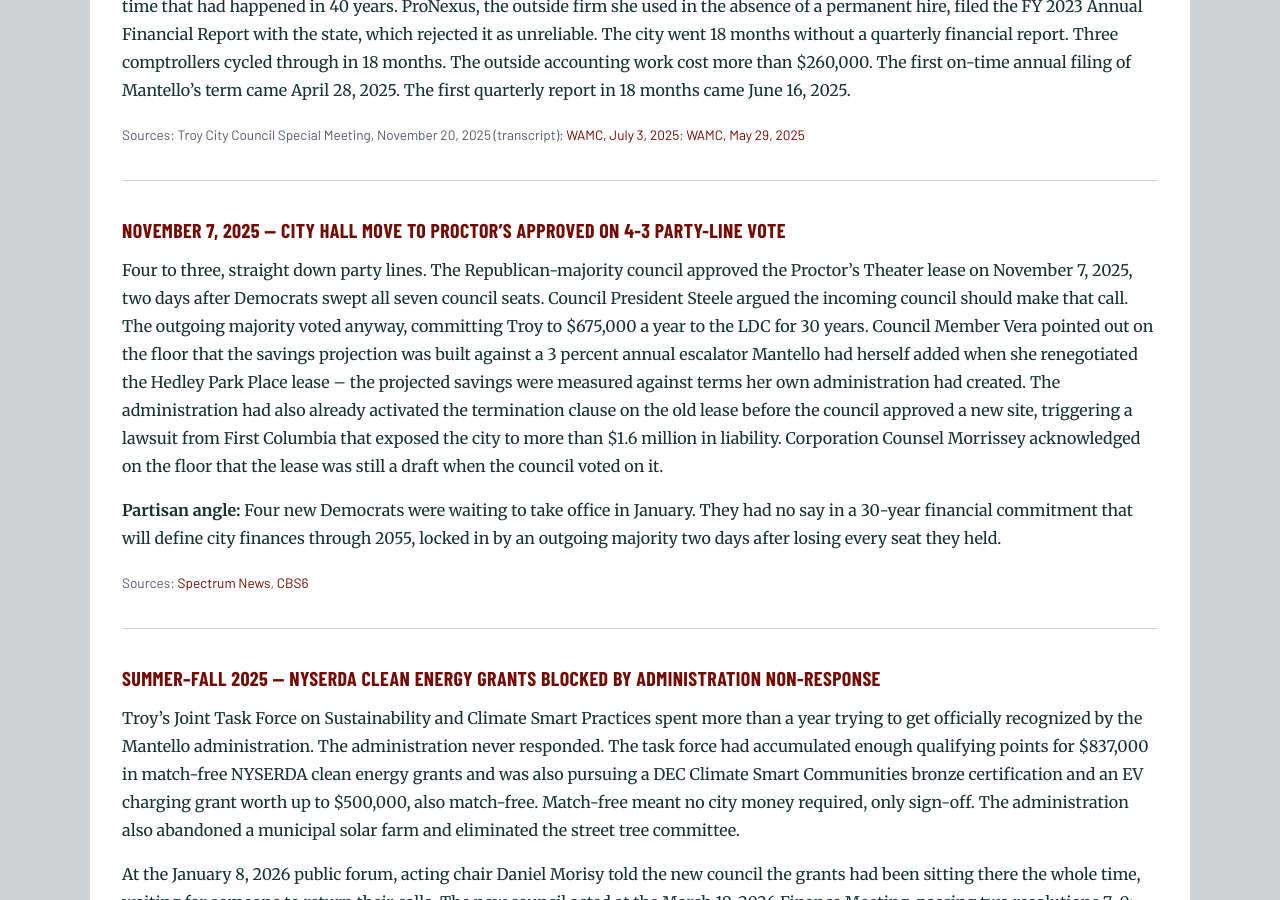
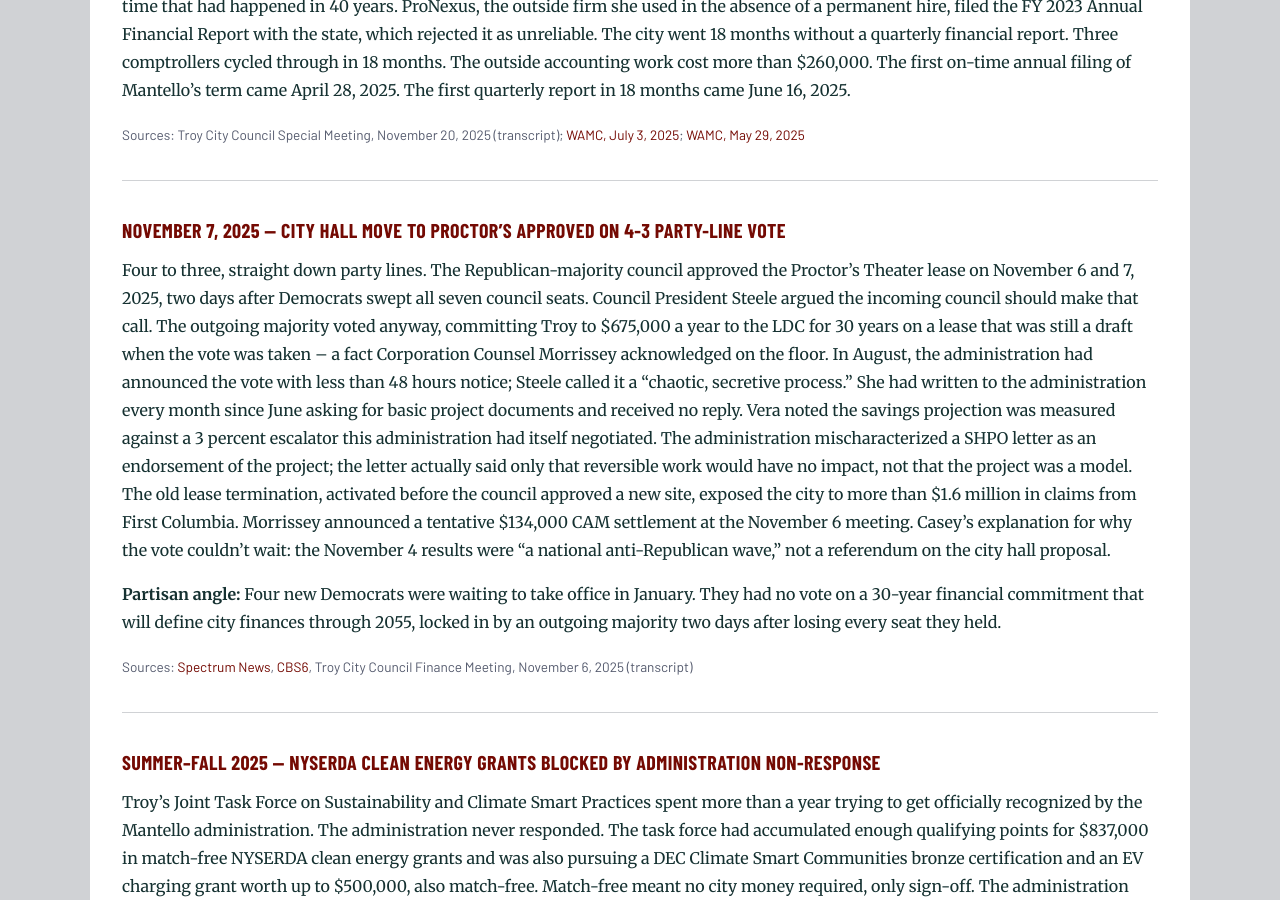
Before and after one commit to MdevitSEC/the-mantello-record, a Jekyll site: the page built from the-record.md, in a window 1280 px wide and 900 px high, scrolled down 5021 px. Built offline with Jekyll 4.4.1, drawn with Linux system fonts in a browser that asks for light colours; some web fonts are replaced.

Commit message:
Update city hall move the-record entry with Steele, Casey, SHPO, settlement details
Co-Authored-By: Claude Sonnet 4.6 <noreply@anthropic.com>

```diff
--- a/the-record.md
+++ b/the-record.md
@@ -123,11 +123,11 @@ The audit acceptance was the formal close on two years of financial failures. Ma
 
 ### [November 7, 2025 — City Hall Move to Proctor's Approved on 4-3 Party-Line Vote](/2025/11/07/city-hall-move-proctors-approved/)
 
-Four to three, straight down party lines. The Republican-majority council approved the Proctor's Theater lease on November 7, 2025, two days after Democrats swept all seven council seats. Council President Steele argued the incoming council should make that call. The outgoing majority voted anyway, committing Troy to $675,000 a year to the LDC for 30 years. Council Member Vera pointed out on the floor that the savings projection was built against a 3 percent annual escalator Mantello had herself added when she renegotiated the Hedley Park Place lease -- the projected savings were measured against terms her own administration had created. The administration had also already activated the termination clause on the old lease before the council approved a new site, triggering a lawsuit from First Columbia that exposed the city to more than $1.6 million in liability. Corporation Counsel Morrissey acknowledged on the floor that the lease was still a draft when the council voted on it.
+Four to three, straight down party lines. The Republican-majority council approved the Proctor's Theater lease on November 6 and 7, 2025, two days after Democrats swept all seven council seats. Council President Steele argued the incoming council should make that call. The outgoing majority voted anyway, committing Troy to $675,000 a year to the LDC for 30 years on a lease that was still a draft when the vote was taken -- a fact Corporation Counsel Morrissey acknowledged on the floor. In August, the administration had announced the vote with less than 48 hours notice; Steele called it a "chaotic, secretive process." She had written to the administration every month since June asking for basic project documents and received no reply. Vera noted the savings projection was measured against a 3 percent escalator this administration had itself negotiated. The administration mischaracterized a SHPO letter as an endorsement of the project; the letter actually said only that reversible work would have no impact, not that the project was a model. The old lease termination, activated before the council approved a new site, exposed the city to more than $1.6 million in claims from First Columbia. Morrissey announced a tentative $134,000 CAM settlement at the November 6 meeting. Casey's explanation for why the vote couldn't wait: the November 4 results were "a national anti-Republican wave," not a referendum on the city hall proposal.
 
-**Partisan angle:** Four new Democrats were waiting to take office in January. They had no say in a 30-year financial commitment that will define city finances through 2055, locked in by an outgoing majority two days after losing every seat they held.
+**Partisan angle:** Four new Democrats were waiting to take office in January. They had no vote on a 30-year financial commitment that will define city finances through 2055, locked in by an outgoing majority two days after losing every seat they held.
 
-*Sources: [Spectrum News](https://spectrumlocalnews.com/nys/capital-region/news/2025/11/05/troy-council-pushing-forward-with-vote-on-new-city-hall-lease), [CBS6](https://cbs6albany.com/news/local/troy-city-council-voting-on-ordinance-to-move-city-hall-11-07-2025)*
+*Sources: [Spectrum News](https://spectrumlocalnews.com/nys/capital-region/news/2025/11/05/troy-council-pushing-forward-with-vote-on-new-city-hall-lease), [CBS6](https://cbs6albany.com/news/local/troy-city-council-voting-on-ordinance-to-move-city-hall-11-07-2025), Troy City Council Finance Meeting, November 6, 2025 (transcript)*
 
 ---
 
```
